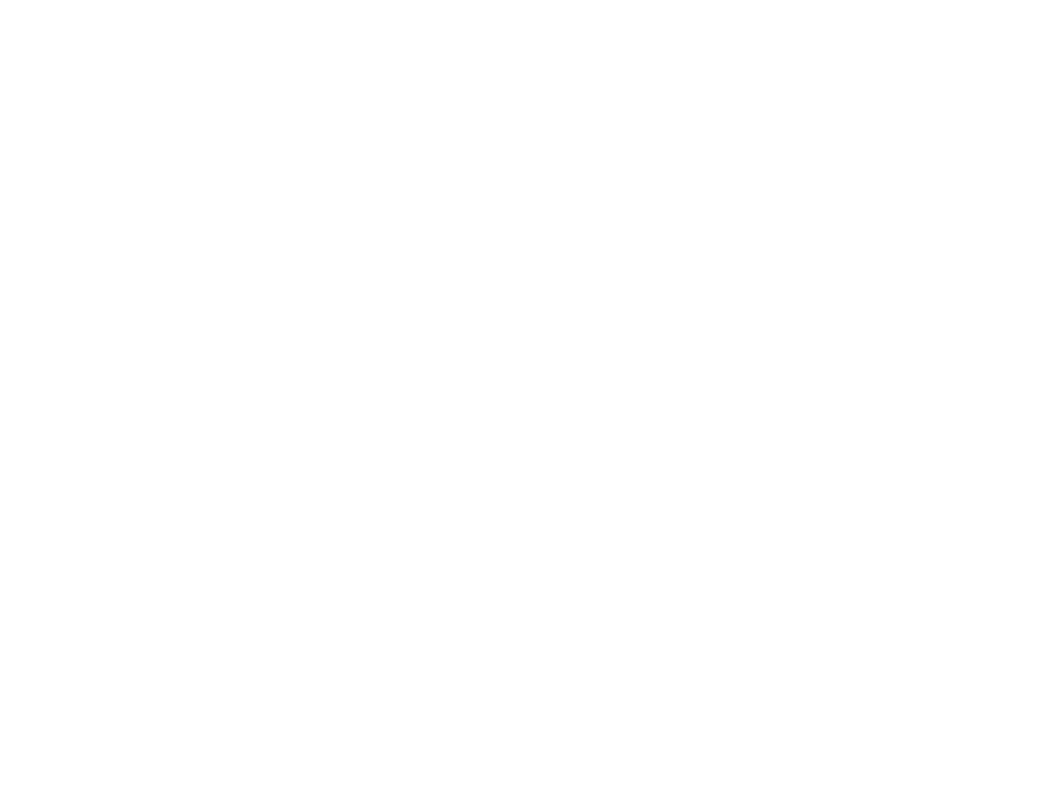
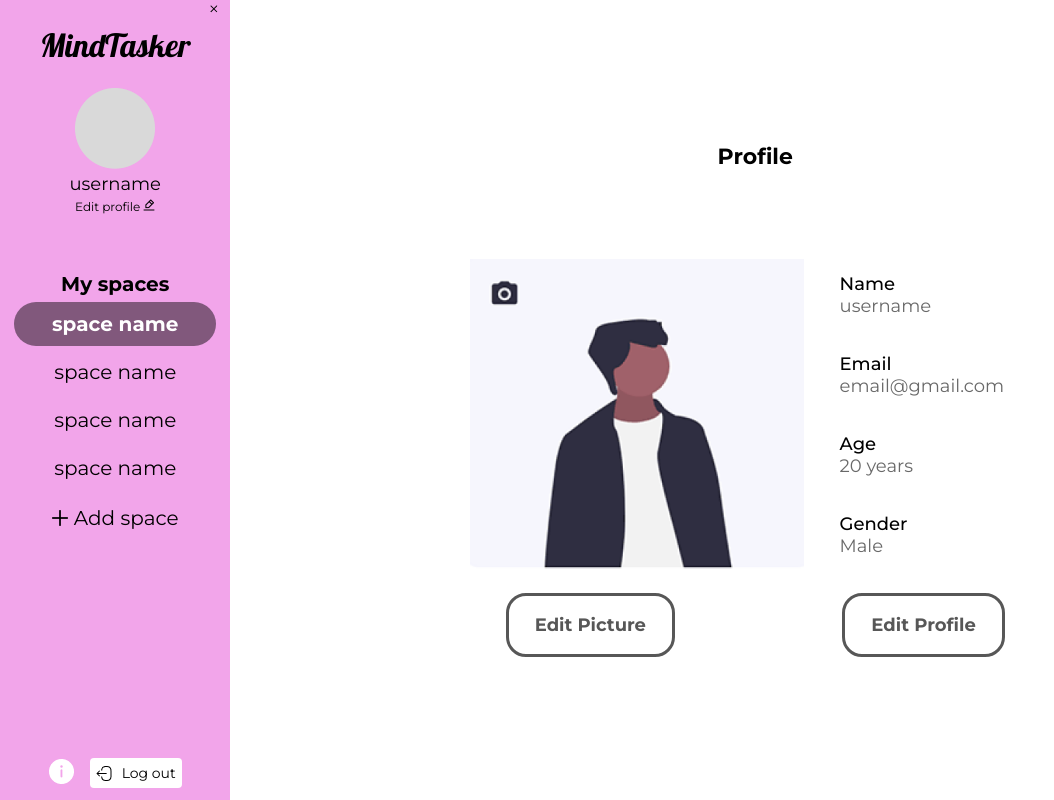
Before and after one commit to karolineterra/MindTasker, a React (Create React App) app in the folder my-app/: page /settings in a window 1280 px wide. Before the commit this address had no page. Shown: the whole page, without its empty margins (0-1054 px from the left). Built offline with nearby package versions, Linux system fonts and the light colour scheme.

Commit message:
pagina de perfil do usuario

```diff
--- a/my-app/src/App.js
+++ b/my-app/src/App.js
@@ -4,6 +4,7 @@ import './styles/App.css';
 import HomePage from './containers/HomePage.js';
 import Login from './containers/Login';
 import CreateAccount from './containers/CreateAccount';
+import ProfileSettings from './containers/ProfileSettings';
 
 function App() {
   return (
@@ -13,6 +14,7 @@ function App() {
         <Route path='/homepage' element={<HomePage/>}/>
         <Route path='/login' element={<Login/>}/>
         <Route path='/createaccount' element={<CreateAccount/>}/>
+        <Route path='/settings' element={<ProfileSettings/>}/>
       </Routes>
     </Router>
   );
--- /dev/null
+++ b/my-app/src/components/InformationComponent.js
@@ -0,0 +1,13 @@
+import React from 'react';
+import '../styles/InformationComponent.css';
+
+const InformationComponent = ({ label, value }) => {
+  return (
+    <div className='informationContainer'>
+      <p className="informationLabel">{label}</p>
+      <p className="informationAnswer">{value}</p>
+    </div>
+  );
+};
+
+export default InformationComponent;
--- /dev/null
+++ b/my-app/src/components/Settings.js
@@ -0,0 +1,29 @@
+import React from "react";
+import userImage from "../assets/userImage.png"
+import InformationComponent from "../components/InformationComponent";
+
+import '../styles/Settings.css';
+
+
+function Settings() {
+    return (
+        <div className="profileInformation">
+            <h1>Profile</h1>
+            <div className="informationPanel">
+                <img src={userImage}></img>
+                <div>
+                <InformationComponent label="Name" value="username" />
+                <InformationComponent label="Email" value="email@gmail.com" />
+                <InformationComponent label="Age" value="20 years" />
+                <InformationComponent label="Gender" value="Male" />
+                </div>
+            </div>
+            <div className="buttonsContainer">
+                <button className="editPictureSettings">Edit Picture</button>
+                <a className="editProfileSettings" href="/settings">Edit Profile</a>
+            </div>
+        </div>
+    );
+}
+
+export default Settings;
--- a/my-app/src/components/Sidebar.js
+++ b/my-app/src/components/Sidebar.js
@@ -18,14 +18,14 @@ function Sidebar() {
             <div className="userInformation">
                 <img src={userImage} className="userImage"></img>
                 <h3 className="userName">username</h3>
-                <a className="editProfile" href="#">Editar perfil <img src={editIcon}></img></a>
+                <a className="editProfile" href="/settings">Edit profile <img src={editIcon}></img></a>
 
             </div>
 
             <div className="userSpaces">
                 <h2>My spaces</h2>
                 <ul>
-                    <li><a href="" className="selectedSpace">space name</a></li>
+                    <li><a href="/homepage" className="selectedSpace">space name</a></li>
                     <li><a href="">space name</a></li>
                     <li><a href="">space name</a></li>
                     <li><a href="">space name</a></li>
--- /dev/null
+++ b/my-app/src/containers/ProfileSettings.js
@@ -0,0 +1,16 @@
+import React from "react";
+import Sidebar from "../components/Sidebar";
+import Settings from "../components/Settings";
+import '../styles/ProfileSettings.css';
+
+
+function ProfileSettings() {
+    return (
+        <div className="profileSettingsContainer">
+            <Sidebar/>
+            <Settings/>
+        </div>
+    );
+}
+
+export default ProfileSettings;
--- /dev/null
+++ b/my-app/src/styles/InformationComponent.css
@@ -0,0 +1,15 @@
+.informationContainer {
+    margin: 36px;
+}
+
+.informationLabel {
+    font-size: 1.125rem;
+    font-weight: 500;
+}
+
+.informationAnswer {
+    font-size: 1.125rem;
+    font-weight: 400;
+    color: #696969;
+
+}
--- /dev/null
+++ b/my-app/src/styles/ProfileSettings.css
@@ -0,0 +1,11 @@
+.profileSettingsContainer {
+    display: flex;
+    align-items: center;
+    margin: 0 auto;
+}
+
+.informationPanel {
+    display: flex;
+    align-items: center;
+    justify-content: center;
+}
--- /dev/null
+++ b/my-app/src/styles/Settings.css
@@ -0,0 +1,40 @@
+.profileInformation {
+    display: flex;
+    flex-direction: column;
+    margin: 0 auto;
+}
+.profileInformation h1 {
+    margin-bottom: 10%;
+    align-self: center;
+    font-size: 1.375rem;
+}
+.profileInformation img {
+    max-width: 50%;
+}
+
+.editPictureSettings {
+    cursor: pointer;
+    background-color: #fff;
+    color: #575757;
+    font-size: 1.125rem;
+    font-weight: 700;
+    padding: 18px 26px;
+    border-radius: 20px;
+    border: 3px solid #575757;
+}
+
+.editProfileSettings {
+    cursor: pointer;
+    text-decoration: none;
+    background-color: #fff;
+    color: #575757;
+    font-size: 1.125rem;
+    font-weight: 700;
+    padding: 18px 26px;
+    border-radius: 20px;
+    border: 3px solid #575757;
+}
+.buttonsContainer {
+    display: flex;
+    justify-content: space-around;
+}
```
Also changed, not shown: my-app/src/containers/ProfileSettingsEdit.js (added, +12 -0 lines), my-app/src/assets/userImage.png (added).
